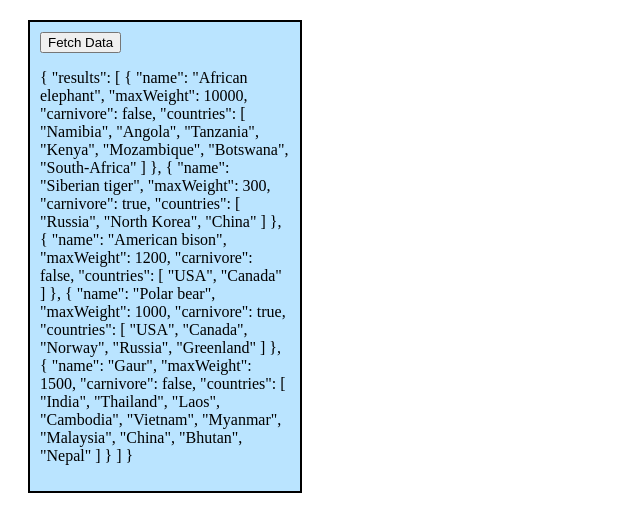
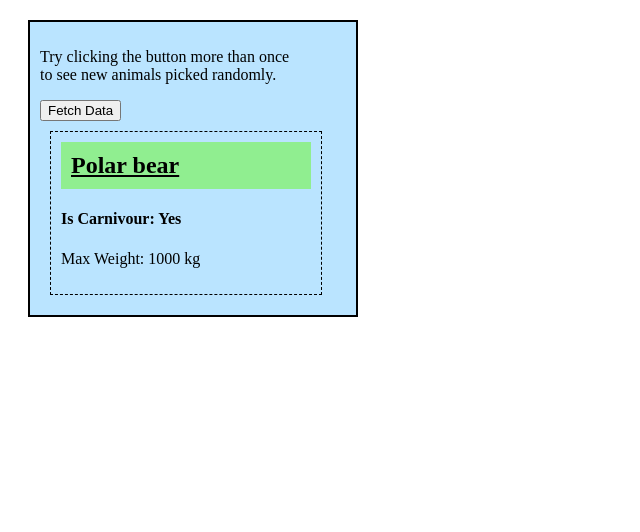
Before and after one commit to erymn/learn-vujs-w3s, a Vue app in the folder ScaleUp/firstsfc/: page / in a window 1280 px wide. Both pictures are taken after a click on the button "Fetch Data". Shown: the top 532 px of the page, without its empty margins (0-640 px from the left). Built offline with nearby package versions, Linux system fonts and the light colour scheme.

Commit message:
Data Fetch from Json

```diff
--- a/ScaleUp/firstsfc/src/App7.vue
+++ b/ScaleUp/firstsfc/src/App7.vue
@@ -1,7 +1,12 @@
 <template>
     <div>
+        <p>Try clicking the button more than once to see new animals picked randomly.</p>
         <button @click="fetchData">Fetch Data</button>
-        <p v-if="data">{{ data }}</p>
+        <div v-if="randomMammal">
+            <h2>{{ randomMammal.name }}</h2>
+            <h4>Is Carnivour: {{ randomMammal.carnivore ? "Yes" : "No" }}</h4>
+            <p>Max Weight: {{ randomMammal.maxWeight }} kg</p>
+        </div>
     </div>
 </template>
 
@@ -9,13 +14,17 @@
 export default {
     data() {
         return {
-            data: null
+            //data: null
+            randomMammal: null
         };
     },
     methods: {
         async fetchData() {
             const response = await fetch("/src/assets/bigLandMammals.json")
-            this.data = await response.json();
+            const data = await response.json();
+
+            const randIndex = Math.floor(Math.random() * data.results.length)
+            this.randomMammal = data.results[randIndex]
         }
     }
 }
```
